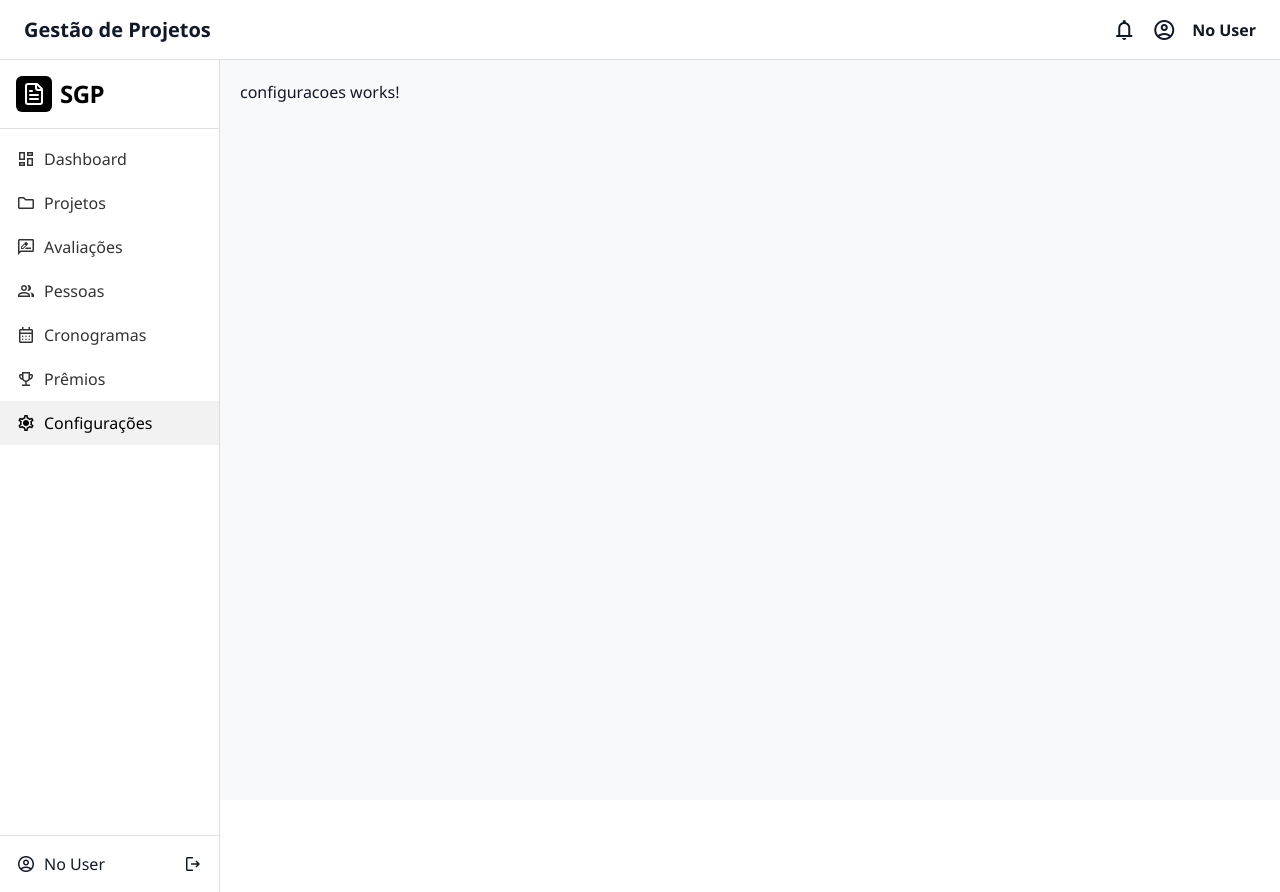
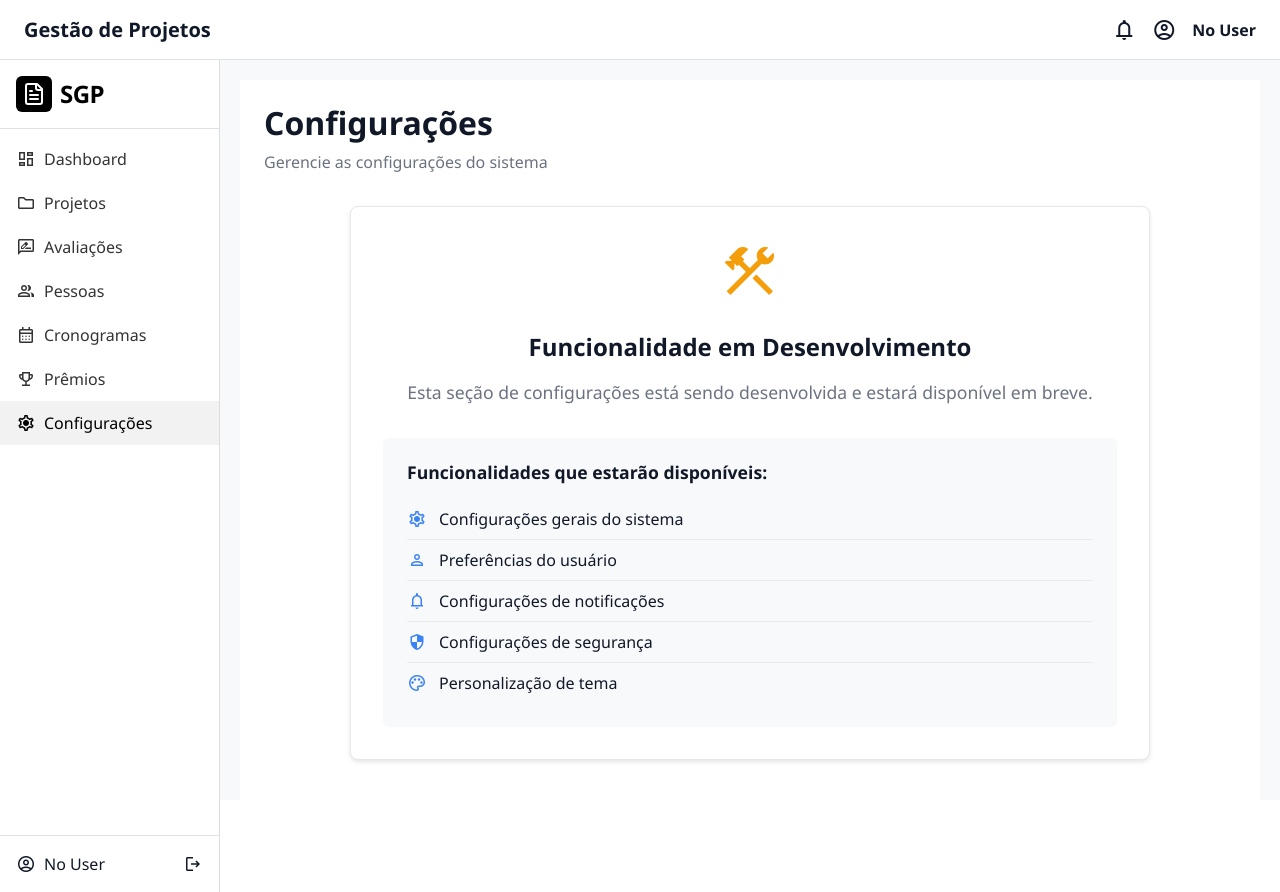
Before and after one commit to raunerlucas/app-gestao-projetos, an Angular app in the folder Frontend/gestao-projetos/: page /home/configuracoes in a window 1280 px wide. Built offline with nearby package versions, Linux system fonts and the light colour scheme.

Commit message:
Feat: Tela de configuração

```diff
--- a/Frontend/gestao-projetos/src/app/pages/home/configuracoes/configuracoes.css
+++ b/Frontend/gestao-projetos/src/app/pages/home/configuracoes/configuracoes.css
@@ -0,0 +1,132 @@
+.page-container {
+  padding: 1.5rem;
+  min-height: 100vh;
+  background-color: var(--background-color, #ffffff);
+}
+
+.page-header {
+  margin-bottom: 2rem;
+}
+
+.header-content {
+  display: flex;
+  justify-content: space-between;
+  align-items: flex-start;
+}
+
+.page-title {
+  font-size: 2rem;
+  font-weight: 700;
+  color: var(--text-color, #000000);
+  margin: 0 0 0.5rem 0;
+}
+
+.page-subtitle {
+  font-size: 1rem;
+  color: var(--text-muted, #6c757d);
+  margin: 0;
+}
+
+.content-container {
+  max-width: 800px;
+  margin: 0 auto;
+}
+
+.development-notice {
+  background: var(--card-bg, #ffffff);
+  border: 1px solid var(--border-color, #e5e5e5);
+  border-radius: 0.5rem;
+  padding: 2rem;
+  text-align: center;
+  box-shadow: 0 2px 4px rgba(0, 0, 0, 0.1);
+}
+
+.notice-icon {
+  margin-bottom: 1.5rem;
+}
+
+.notice-icon .material-symbols-outlined {
+  font-size: 4rem;
+  color: var(--warning-color, #f59e0b);
+}
+
+.notice-title {
+  font-size: 1.5rem;
+  font-weight: 600;
+  color: var(--text-color, #000000);
+  margin: 0 0 1rem 0;
+}
+
+.notice-description {
+  font-size: 1.1rem;
+  color: var(--text-muted, #6c757d);
+  margin: 0 0 2rem 0;
+  line-height: 1.6;
+}
+
+.notice-features {
+  text-align: left;
+  background: var(--background-light, #f8f9fa);
+  border-radius: 0.375rem;
+  padding: 1.5rem;
+  margin-top: 1.5rem;
+}
+
+.notice-features h3 {
+  font-size: 1.1rem;
+  font-weight: 600;
+  color: var(--text-color, #000000);
+  margin: 0 0 1rem 0;
+}
+
+.notice-features ul {
+  list-style: none;
+  padding: 0;
+  margin: 0;
+}
+
+.notice-features li {
+  display: flex;
+  align-items: center;
+  gap: 0.75rem;
+  padding: 0.5rem 0;
+  font-size: 1rem;
+  color: var(--text-color, #000000);
+}
+
+.notice-features li .material-symbols-outlined {
+  font-size: 1.25rem;
+  color: var(--primary-color, #2563eb);
+  flex-shrink: 0;
+}
+
+.notice-features li:not(:last-child) {
+  border-bottom: 1px solid var(--border-light, #e9ecef);
+}
+
+/* Responsividade */
+@media (max-width: 768px) {
+  .page-container {
+    padding: 1rem;
+  }
+
+  .page-title {
+    font-size: 1.5rem;
+  }
+
+  .development-notice {
+    padding: 1.5rem;
+  }
+
+  .notice-icon .material-symbols-outlined {
+    font-size: 3rem;
+  }
+
+  .notice-title {
+    font-size: 1.25rem;
+  }
+
+  .notice-description {
+    font-size: 1rem;
+  }
+}
--- a/Frontend/gestao-projetos/src/app/pages/home/configuracoes/configuracoes.html
+++ b/Frontend/gestao-projetos/src/app/pages/home/configuracoes/configuracoes.html
@@ -1 +1,49 @@
-<p>configuracoes works!</p>
+<div class="page-container">
+  <div class="page-header">
+    <div class="header-content">
+      <div>
+        <h1 class="page-title">Configurações</h1>
+        <p class="page-subtitle">Gerencie as configurações do sistema</p>
+      </div>
+    </div>
+  </div>
+
+  <div class="content-container">
+    <div class="development-notice">
+      <div class="notice-icon">
+        <span class="material-symbols-outlined">construction</span>
+      </div>
+      <div class="notice-content">
+        <h2 class="notice-title">Funcionalidade em Desenvolvimento</h2>
+        <p class="notice-description">
+          Esta seção de configurações está sendo desenvolvida e estará disponível em breve.
+        </p>
+        <div class="notice-features">
+          <h3>Funcionalidades que estarão disponíveis:</h3>
+          <ul>
+            <li>
+              <span class="material-symbols-outlined">settings</span>
+              Configurações gerais do sistema
+            </li>
+            <li>
+              <span class="material-symbols-outlined">person</span>
+              Preferências do usuário
+            </li>
+            <li>
+              <span class="material-symbols-outlined">notifications</span>
+              Configurações de notificações
+            </li>
+            <li>
+              <span class="material-symbols-outlined">security</span>
+              Configurações de segurança
+            </li>
+            <li>
+              <span class="material-symbols-outlined">palette</span>
+              Personalização de tema
+            </li>
+          </ul>
+        </div>
+      </div>
+    </div>
+  </div>
+</div>
--- a/Frontend/gestao-projetos/src/app/pages/home/premios/premios.ts
+++ b/Frontend/gestao-projetos/src/app/pages/home/premios/premios.ts
@@ -86,7 +86,7 @@ export class Premios implements OnInit {
       nome: premioData.nome,
       descricao: premioData.descricao,
       anoEdicao: parseInt(premioData.ano),
-      cronogramaId: premioData.cronogramaId
+      cronograma: premioData.cronogramaId
     };
 
     this.premioService.criarPremio(novoPremio).subscribe({
```
